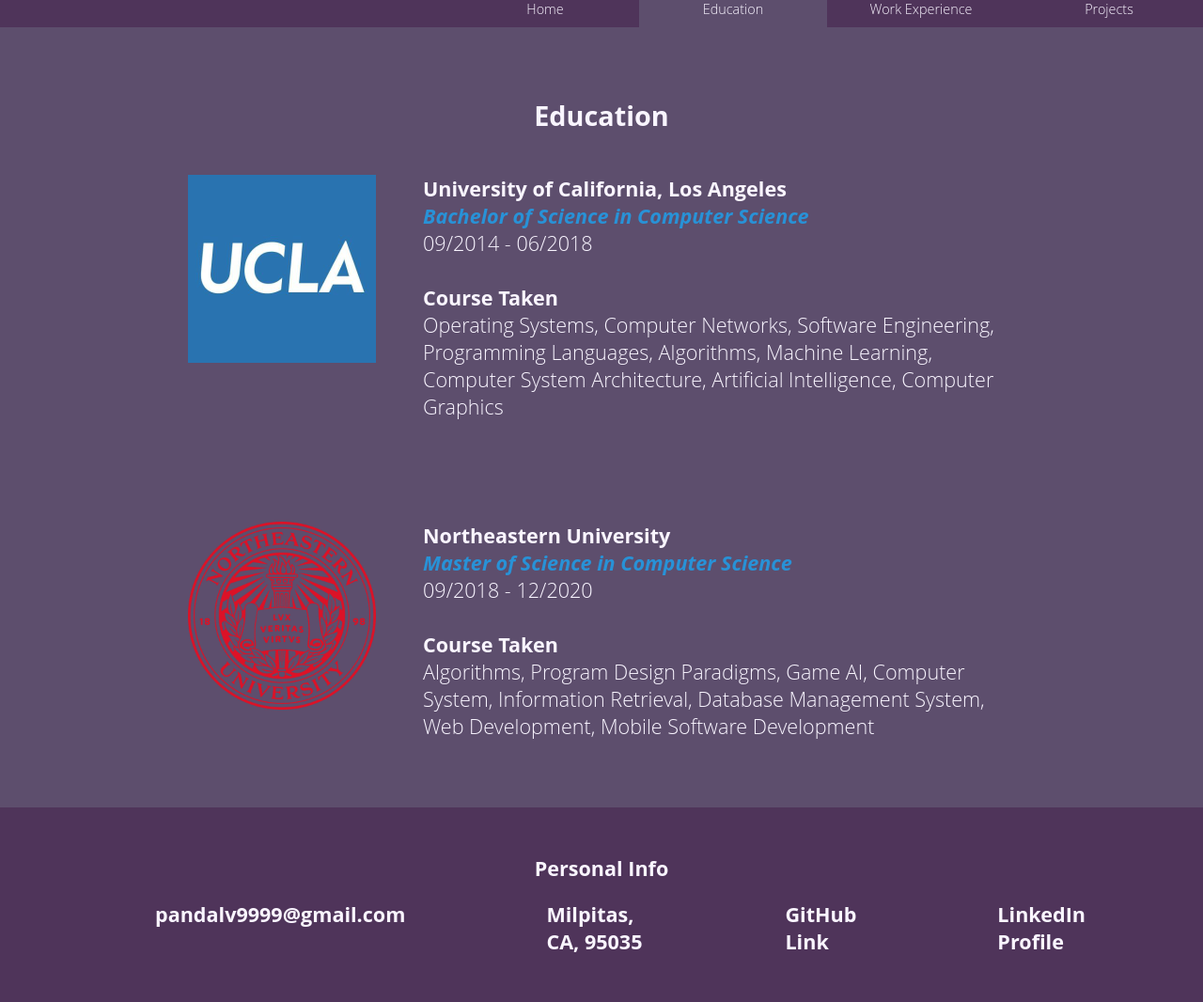
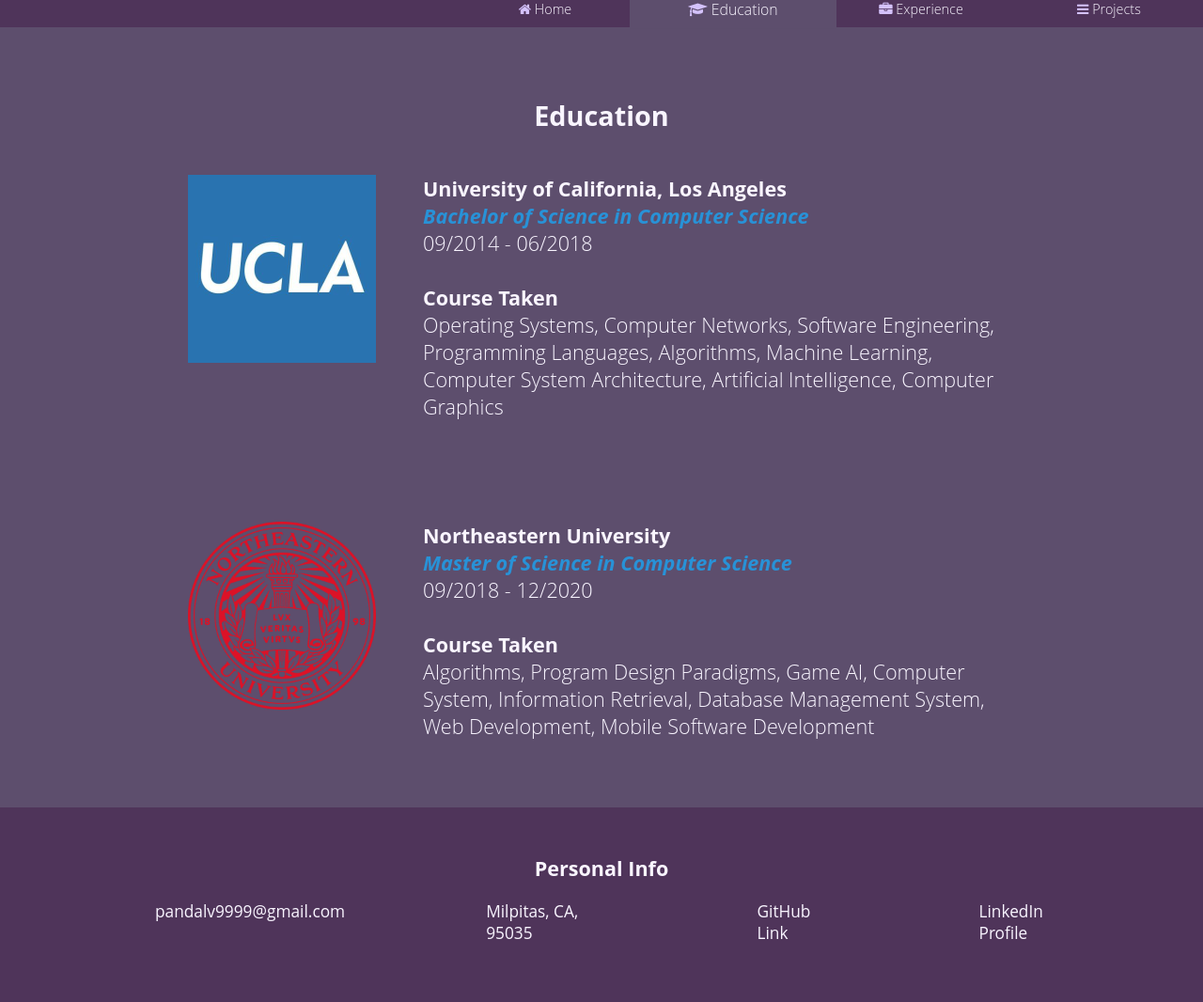
Before and after one commit to ely-lam/personalWebsite, a website: page education.html in a window 1280 px wide. Shown: the part 130-1196 px from the top of the page at 94% size. Drawn offline with Linux system fonts and the light colour scheme.

Commit message:
minor changes

```diff
--- a/education.html
+++ b/education.html
@@ -26,10 +26,10 @@
         </div>
     </div>
     <ul class="header-nav">
-        <li><a href="index.html">Home</a></li>
-        <li class="current-selection"><a href="education.html">Education</a></li>
-        <li><a href="experience.html">Work Experience</a></li>
-        <li><a href="projects.html">Projects</a></li>
+        <li><a href="index.html"><i class="fa fa-home icon"></i>  Home</a></li>
+        <li class="current-selection"><a href="education.html"><i class="fa fa-graduation-cap icon"></i>  Education</a></li>
+        <li><a href="experience.html"><i class="fa fa-briefcase icon"></i>  Experience</a></li>
+        <li><a href="projects.html"><i class="fa fa-bars icon"></i>  Projects</a></li>
     </ul>
 </header>
 <section class="main-session">
--- a/src/main.css
+++ b/src/main.css
@@ -27,6 +27,10 @@
     color: var(--decor-color);
 }
 
+.icon {
+    color : var(--selection-color)
+}
+
 
 /*
 styling of the hyperlinks
@@ -39,7 +43,7 @@
 }
 
 a:hover {
-    color: var(--selection-color)l
+    color: var(--selection-color);
 }
 
 .header {
@@ -90,6 +94,7 @@
 
 .header-nav > li:hover, .current-selection {
     background-color : var(--main-color);
+    transform: scale(1.1) ;
 }
 
 .avatar {
@@ -185,4 +190,6 @@
 .foot-info > li {
     margin-left: 75px;
     margin-right: 75px;
+    font-size: 0.8em;
+    font-weight: initial;
 }
```
Also changed, not shown: experience.html (+4 -4 lines), index.html (+4 -4 lines), projects.html (+4 -4 lines).
